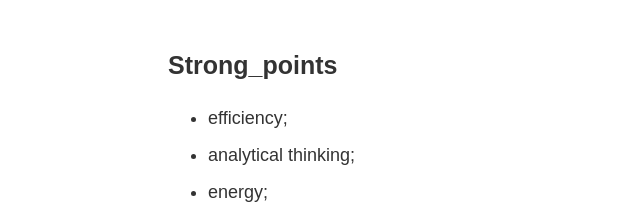
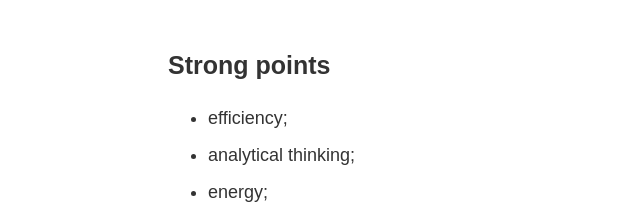
Before and after one commit to Shamatarev/Shamatarev.github.io, a plain HTML site: page index.html in a window 1280 px wide. Shown: the part 857-1070 px from the top of the page, 72-712 px from the left. Drawn offline with Linux system fonts and the light colour scheme.

Commit message:
Update index.html

```diff
--- a/index.html
+++ b/index.html
@@ -40,7 +40,7 @@
       </ul>
     </section>
     <section>
-      <h2>Strong_points</h2>
+      <h2>Strong points</h2>
       <ul>
         <li>efficiency;</li>
         <li>analytical thinking;</li>
```
